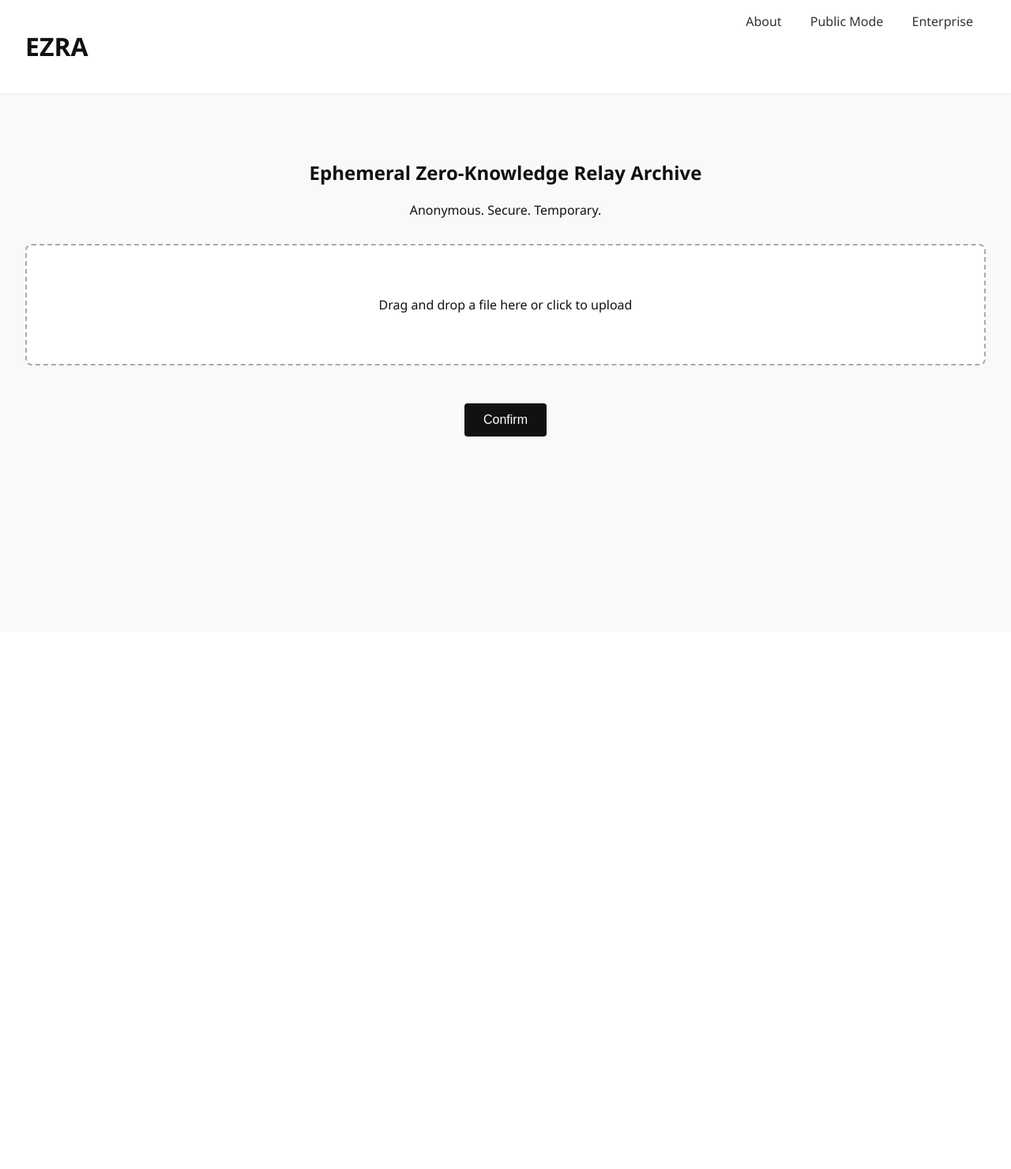
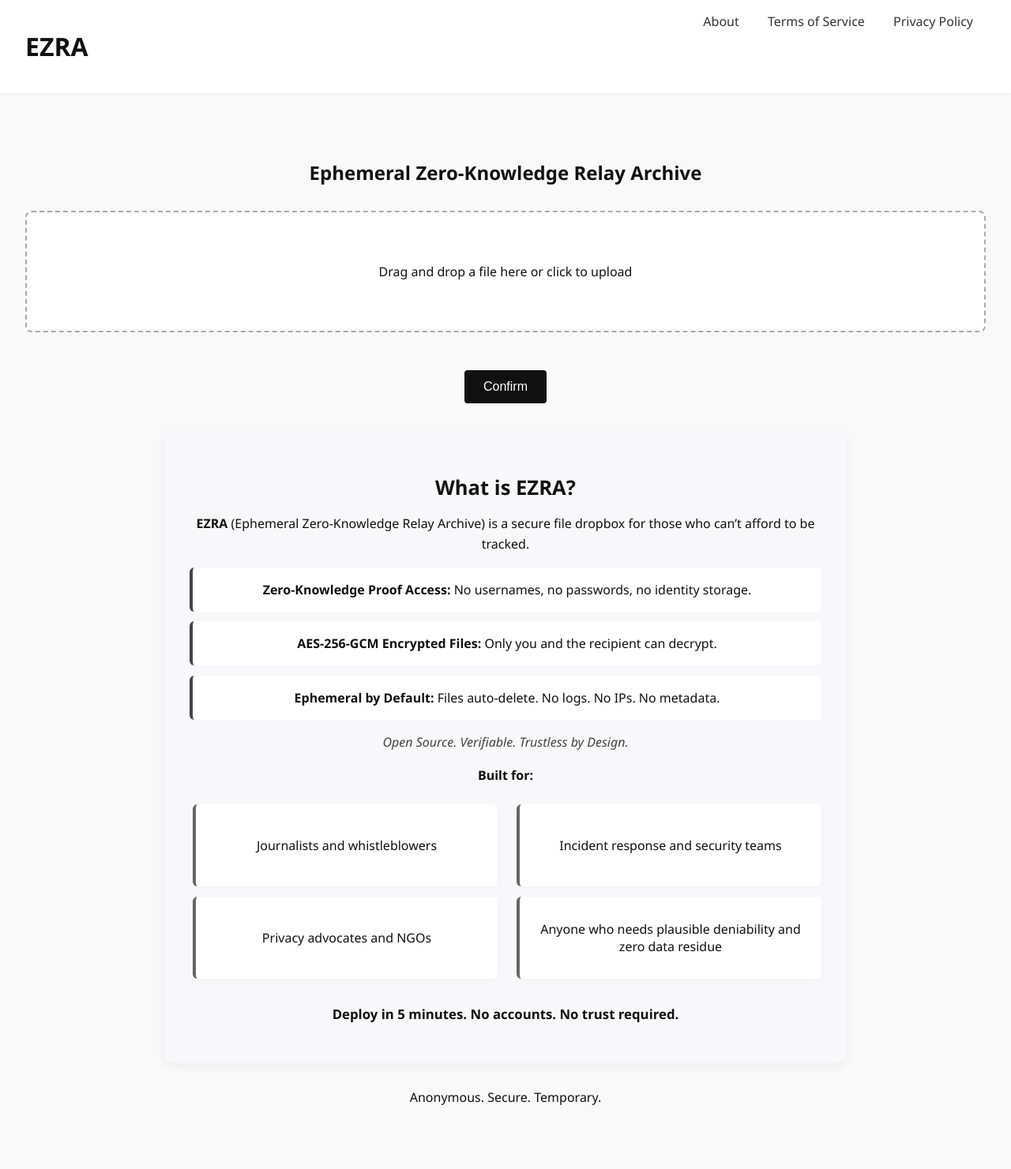
Before and after one commit to liamgoss/EZRA, a Flask app: page / in a window 1280 px wide. Shown: the whole page at 79% size. Before the commit the page ends 553 px from the top, so only its background shows below. Run offline with Flask 3, Linux system fonts and the light colour scheme.

Commit message:
Added privacy,terms,etc and cleaned up landing page UI

```diff
--- a/server/app.py
+++ b/server/app.py
@@ -26,10 +26,25 @@ app.config['MAX_FILE_COUNT'] = MAX_FILE_COUNT
 
 
 
+# HTML pages to be served
 
 @app.route("/", methods=["GET"])
 def index():
     return render_template("index.html")
+
+@app.route("/about")
+def about():
+    return render_template("about.html")
+
+@app.route("/terms")
+def terms():
+    return render_template("terms.html")
+
+@app.route("/privacy")
+def privacy():
+    return render_template("privacy.html")
+
+# Core EZRA logic
 
 @app.route("/upload", methods=["POST"])
 def upload():
@@ -208,4 +223,4 @@ def download():
 
 
 if __name__ == "__main__":
-    app.run(host="0.0.0.0", debug=True, port=5001)
+    app.run(host="0.0.0.0", debug=True, port=5000)
--- a/server/static/style.css
+++ b/server/static/style.css
@@ -96,3 +96,84 @@ body {
     padding: 1rem;
     font-family: monospace;
   }
+
+  .info-card {
+    background-color: #f8f8fa;
+    padding: 2rem;
+    border-radius: 12px;
+    box-shadow: 0 4px 12px rgba(0,0,0,0.05);
+    margin: 2rem auto;
+    font-size: 1rem;
+    max-width: 800px;
+  }
+
+  .info-card h3 {
+    text-align: center;
+    font-size: 1.6rem;
+    margin-bottom: 1rem;
+  }
+
+  .info-card p {
+    margin: 1rem 0;
+    line-height: 1.6;
+  }
+
+  .info-grid {
+    display: grid;
+    grid-template-columns: 1fr;
+    gap: 0.8rem;
+    margin-top: 1rem;
+    margin-bottom: 1rem;
+  }
+
+  .info-grid div {
+    background: #ffffff;
+    padding: 1rem;
+    border-left: 4px solid #444;
+    border-radius: 6px;
+    line-height: 1.5;
+  }
+
+  .tagline {
+    text-align: center;
+    font-style: italic;
+    margin: 1.5rem 0;
+    color: #444;
+  }
+
+
+  .audience-grid {
+    display: grid;
+    grid-template-columns: 1fr 1fr;
+    gap: 0.8rem 1.5rem;
+    margin: 1.5rem 0 2rem;
+    font-size: 1rem;
+    padding-left: 0.25rem;
+  }
+
+  .audience-grid div {
+    display: flex;
+    align-items: center;
+    justify-content: center;
+    background: #ffffff;
+    padding: 0.75rem 1rem;
+    min-height: 80px;
+    text-align: center;
+    border-left: 4px solid #666;
+    border-radius: 6px;
+    box-shadow: 0 1px 4px rgba(0,0,0,0.03);
+  }
+
+  .deploy-tagline {
+    text-align: center;
+    font-weight: bold;
+    font-size: 1.05rem;
+    margin-top: 2rem;
+  }
+
+
+  @media (max-width: 600px) {
+    .audience-grid {
+      grid-template-columns: 1fr;
+    }
+  }
--- a/server/templates/index.html
+++ b/server/templates/index.html
@@ -9,15 +9,14 @@
   <header>
     <h1>EZRA</h1>
     <nav>
-      <a href="#">About</a>
-      <a href="#">Public Mode</a>
-      <a href="#">Enterprise</a>
+      <a href="/about">About</a>
+      <a href="/terms">Terms of Service</a>
+      <a href="/privacy">Privacy Policy</a>
     </nav>
   </header>
 
   <main>
     <h2>Ephemeral Zero-Knowledge Relay Archive</h2>
-    <p>Anonymous. Secure. Temporary.</p>
 
     <form id="uploadForm">
       <label for="fileUpload" id="dropZone">
@@ -70,6 +69,37 @@
         <button id="closeSecretModal" disabled>Close (5)</button>
       </div>
     </div>
+
+
+    <section id="ezraSummary" class="info-card">
+      <h3>What is EZRA?</h3>
+      <p><strong>EZRA</strong> (Ephemeral Zero-Knowledge Relay Archive) is a secure file dropbox for those who can’t afford to be tracked.</p>
+
+      <div class="info-grid">
+        <div><strong>Zero-Knowledge Proof Access:</strong> No usernames, no passwords, no identity storage.</div>
+        <div><strong>AES-256-GCM Encrypted Files:</strong> Only you and the recipient can decrypt.</div>
+        <div><strong>Ephemeral by Default:</strong> Files auto-delete. No logs. No IPs. No metadata.</div>
+        <!--<div><strong>Public Mode:</strong> Anonymous, one-way dropbox with full verifiability.</div>
+        <div><strong>Enterprise Mode:</strong> RBAC, optional logging, configurable retention for internal deployments.</div>-->
+      </div>
+
+      <p class="tagline"><em>Open Source. Verifiable. Trustless by Design.</em></p>
+
+      <p><strong>Built for:</strong></p>
+      <div class="audience-grid">
+        <div>Journalists and whistleblowers</div>
+        <div>Incident response and security teams</div>
+        <div>Privacy advocates and NGOs</div>
+        <div>Anyone who needs plausible deniability and zero data residue</div>
+      </div>
+
+      <p class="deploy-tagline"><strong>Deploy in 5 minutes. No accounts. No trust required.</strong></p>
+    </section>
+
+
+    <p>Anonymous. Secure. Temporary.</p>
+
+
 
   </main>
   <script>
```
Also changed, not shown: server/templates/about.html (added, +13 -0 lines), server/templates/dmca.html (added, +23 -0 lines), server/templates/privacy.html (added, +22 -0 lines), server/templates/terms.html (added, +16 -0 lines), 1 other file.
